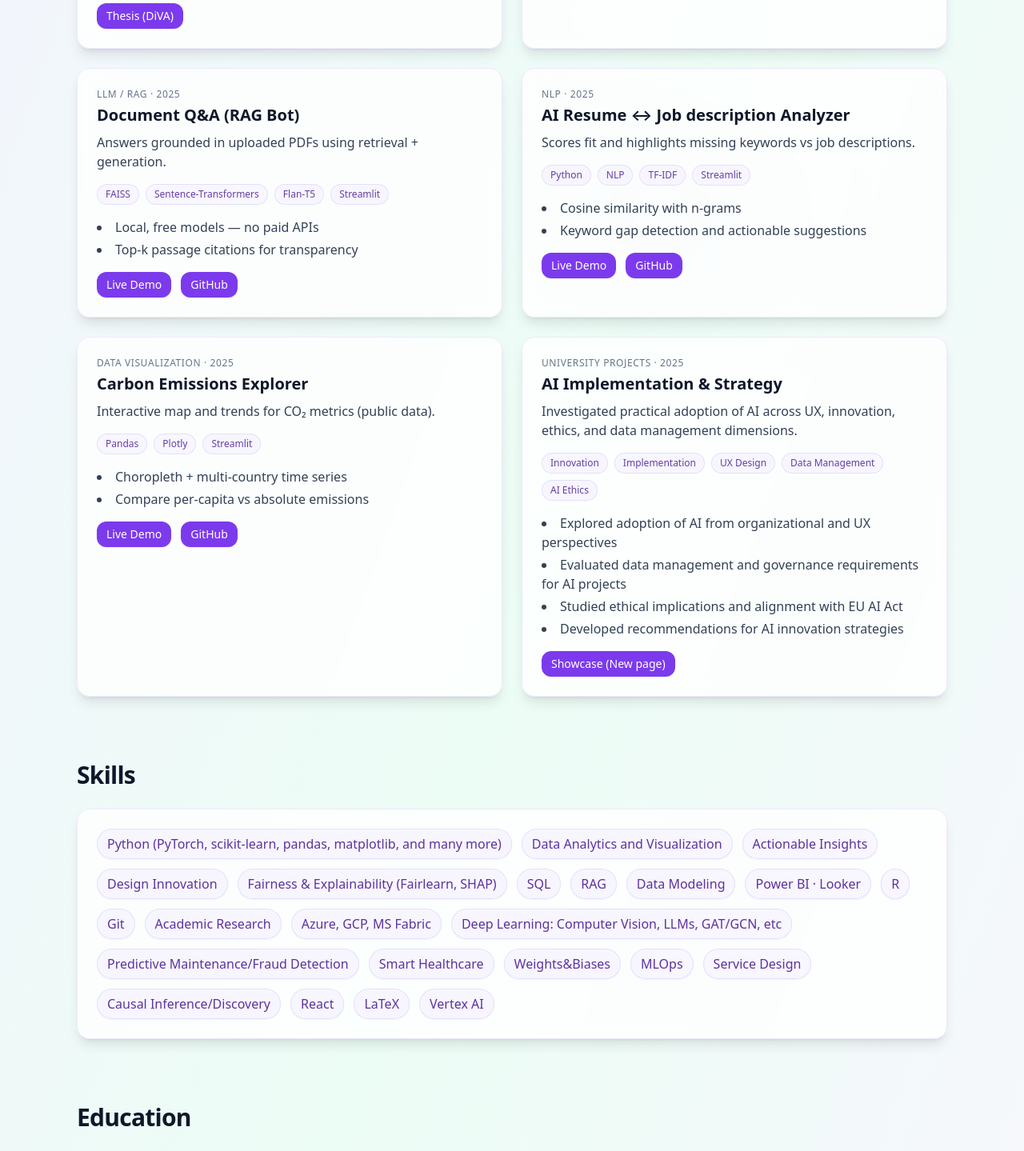
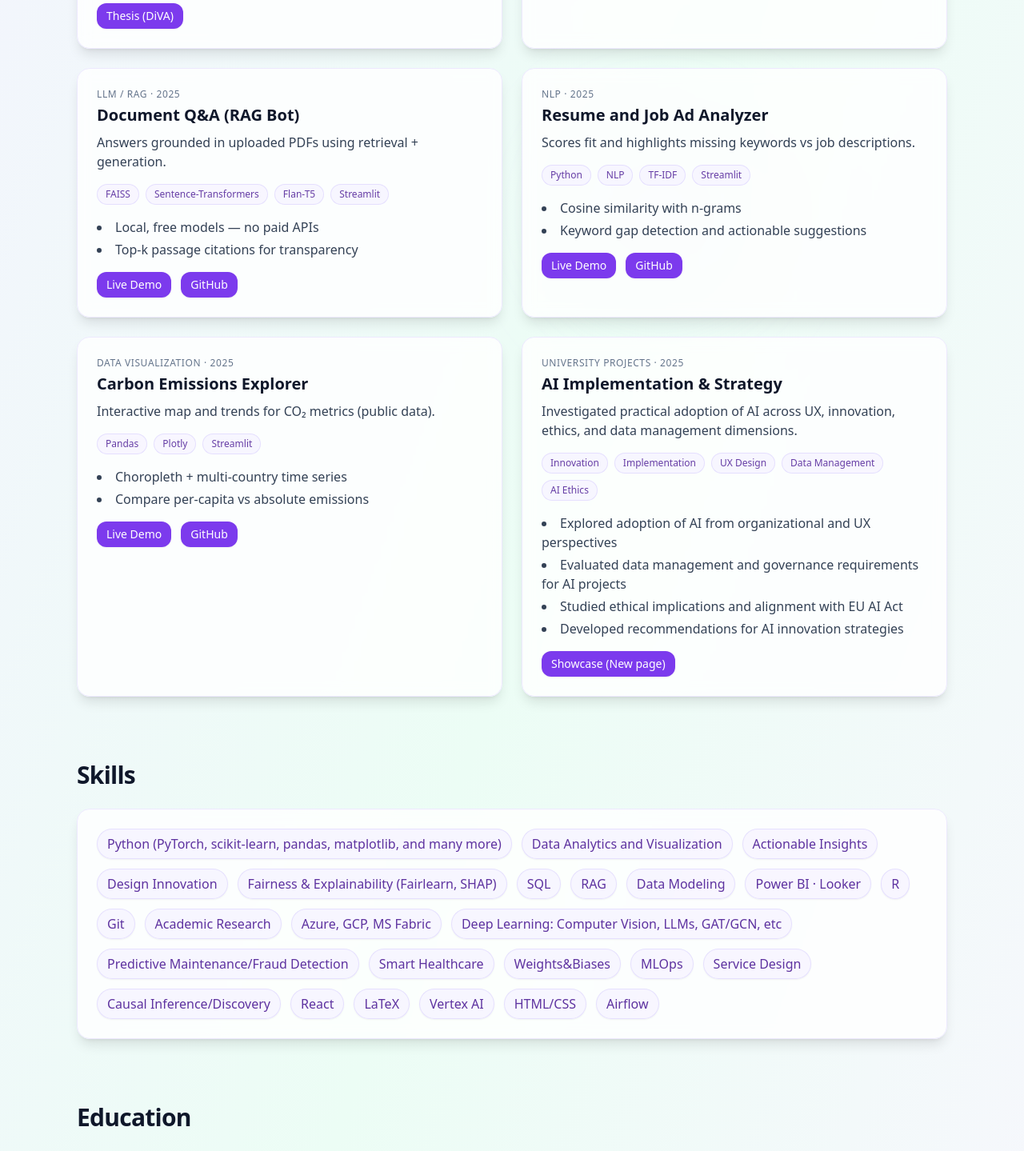
Before and after one commit to EiriniOr/eirini-portfolio, a React (Vite) app: page / in a window 1280 px wide. Shown: the part 1020-2459 px from the top of the page at 80% size. Built offline with nearby package versions, Linux system fonts and the light colour scheme.

Commit message:
Added some more skills

```diff
--- a/src/App.jsx
+++ b/src/App.jsx
@@ -45,9 +45,9 @@ const PROFILE = {
     "MLOps",
     "Service Design",
     "Causal Inference/Discovery", "React",
-    "LaTeX", "Vertex AI"
+    "LaTeX", "Vertex AI", "HTML/CSS", "Airflow"
   ],
-  languages: ["English (C2)", "Swedish (Intermediate)", "Greek (Native)"],
+  languages: ["English (C2)", "Swedish (SVA 2)", "Greek (Native)"],
 };
 
 const PROJECTS = [
@@ -111,7 +111,7 @@ const PROJECTS = [
 
   {
   kind: "NLP",
-  title: "AI Resume ↔ Job description Analyzer",
+  title: "Resume and Job Ad Analyzer",
   year: "2025",
   impact: "Scores fit and highlights missing keywords vs job descriptions.",
   stack: ["Python", "NLP", "TF-IDF", "Streamlit"],
```
